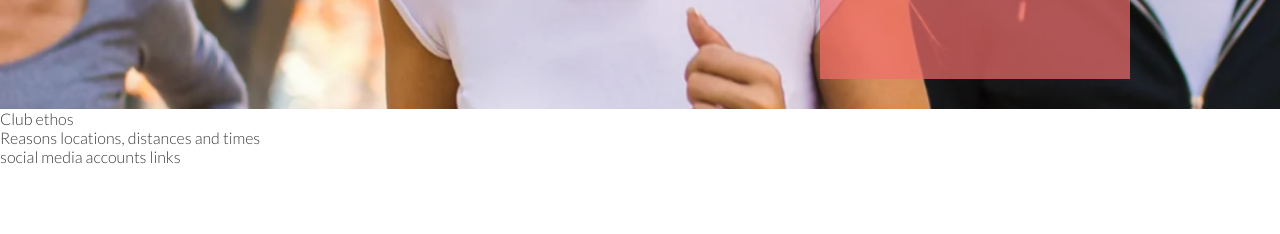
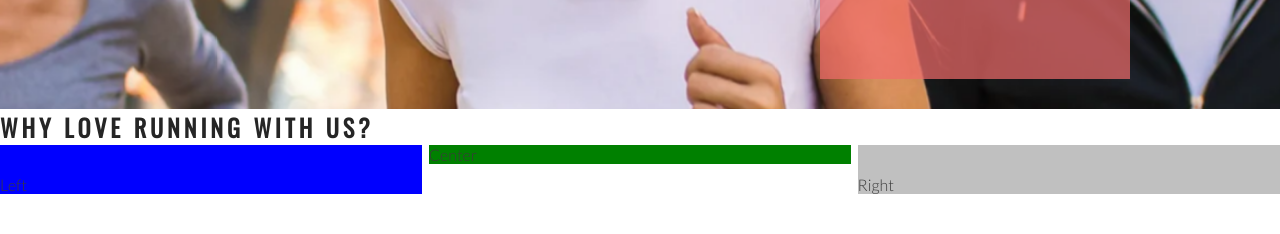
Before and after one commit to ShaneCDev/love-running, a plain HTML site: page index.html in a window 1280 px wide. Shown: the part 566-800 px from the top of the page. Drawn offline with nearby package versions, Linux system fonts and the light colour scheme.

Commit message:
add club ethos main structure

```diff
--- a/assets/css/style.css
+++ b/assets/css/style.css
@@ -24,6 +24,7 @@ h1, h2 {
 #logo {
     float: left;
     font-size: 280%;
+    margin-left: 30px;
 }
 
 /* navigation links */
@@ -114,3 +115,29 @@ h1, h2 {
 
     position: absolute;
 }
+
+/* club ethos */
+
+#club-ethos {
+    height: 600px;
+}
+
+#left-about {
+    padding-top: 30px;
+    width: 33%;
+    float: left;
+    background-color: blue;
+}
+
+#right-about {
+    padding-top: 30px;
+    width: 33%;
+    float: right;
+    background-color: silver;
+}
+
+#center-about {
+    width: 33%;
+    margin: 0 auto;
+    background-color: green;
+}
--- a/index.html
+++ b/index.html
@@ -40,8 +40,11 @@
             <h3>Dublin Docklands & Phoenix Park</h3>
         </div>
     </section>
-    <section>
-        Club ethos
+    <section id="club-ethos">
+        <h1>Why Love Running With Us?</h1>
+        <div id="left-about">Left</div>
+        <div id="right-about">Right</div>
+        <div id="center-about">Center</div>
     </section>
     <section>
         Reasons locations, distances and times
```
